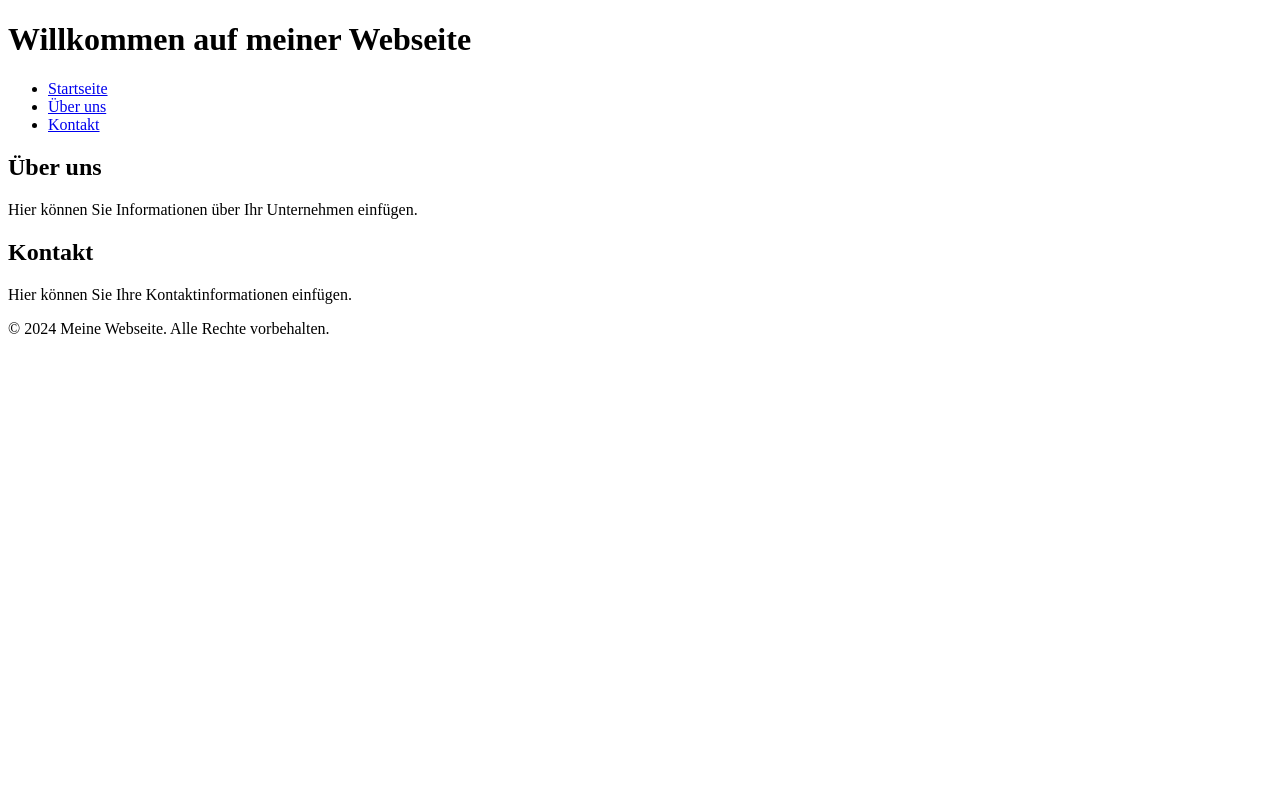
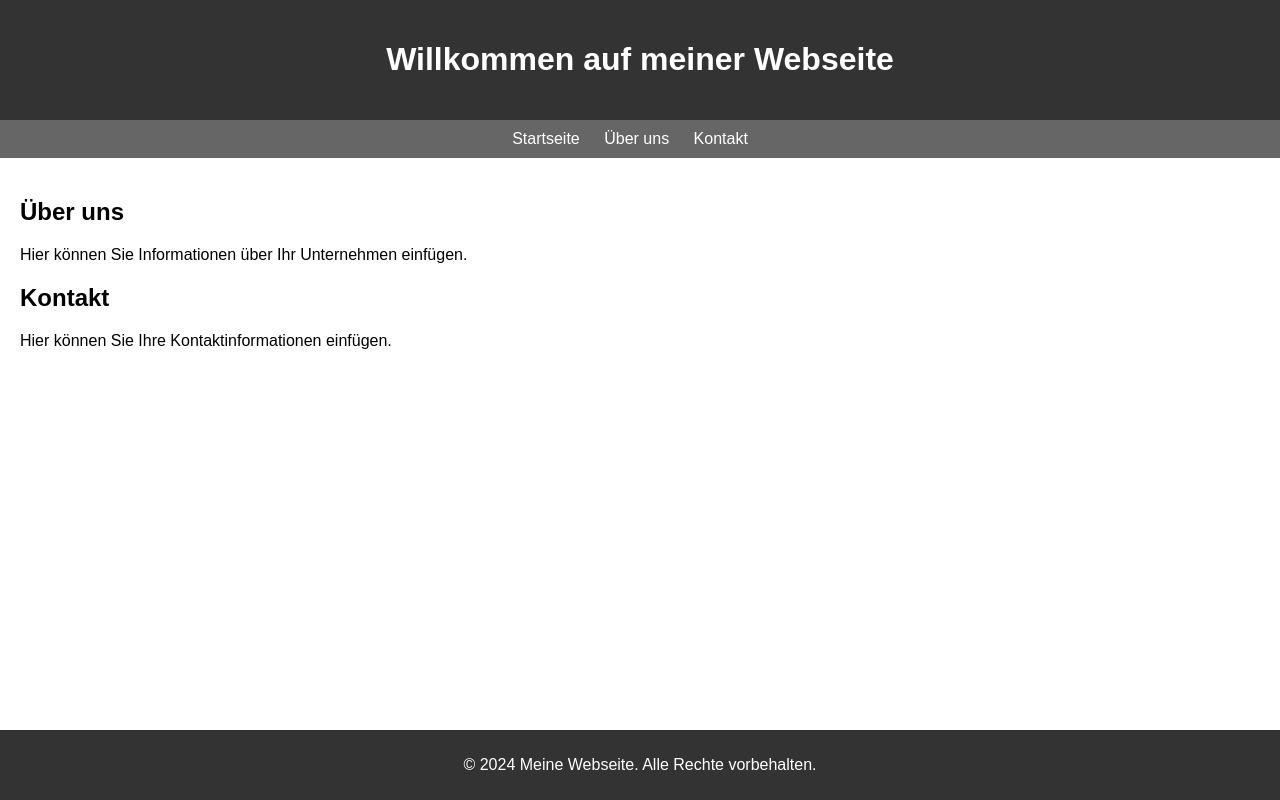
Before and after one commit to DarioScheuber/WebTech, a plain HTML site: page mainpage.html in a window 1280 px wide. Drawn offline with Linux system fonts and the light colour scheme.

Commit message:
add design CSS

```diff
--- /dev/null
+++ b/design.css
@@ -0,0 +1,52 @@
+body {
+    font-family: Arial, sans-serif;
+    margin: 0;
+    padding: 0;
+}
+
+header {
+    background-color: #333;
+    color: #fff;
+    text-align: center;
+    padding: 20px 0;
+}
+
+nav {
+    background-color: #666;
+    padding: 10px 0;
+}
+
+nav ul {
+    list-style-type: none;
+    margin: 0;
+    padding: 0;
+    text-align: center;
+}
+
+nav ul li {
+    display: inline;
+    margin-right: 20px;
+}
+
+nav ul li a {
+    text-decoration: none;
+    color: #fff;
+}
+
+main {
+    padding: 20px;
+}
+
+section {
+    margin-bottom: 20px;
+}
+
+footer {
+    background-color: #333;
+    color: #fff;
+    text-align: center;
+    padding: 10px 0;
+    position: fixed;
+    bottom: 0;
+    width: 100%;
+}
--- a/mainpage.html
+++ b/mainpage.html
@@ -4,14 +4,11 @@
     <meta charset="UTF-8">
     <meta name="viewport" content="width=device-width, initial-scale=1.0">
     <title>Meine Webseite</title>
-    <style>
-        /* Hier können Sie CSS-Stile hinzufügen */
-    </style>
+    <link rel="stylesheet" href="design.css">
 </head>
 <body>
     <header>
         <h1>Willkommen auf meiner Webseite</h1>
-        <!-- Hier können Sie Ihr Header-Inhalt einfügen -->
     </header>
 
     <nav>
@@ -19,7 +16,6 @@
             <li><a href="#">Startseite</a></li>
             <li><a href="#">Über uns</a></li>
             <li><a href="#">Kontakt</a></li>
-            <!-- Hier können Sie Ihre Navigationslinks einfügen -->
         </ul>
     </nav>
 
@@ -33,12 +29,10 @@
             <h2>Kontakt</h2>
             <p>Hier können Sie Ihre Kontaktinformationen einfügen.</p>
         </section>
-        <!-- Hier können Sie weitere Abschnitte für Ihre Inhalte hinzufügen -->
     </main>
 
     <footer>
         <p>&copy; 2024 Meine Webseite. Alle Rechte vorbehalten.</p>
-        <!-- Hier können Sie Ihr Footer-Inhalt einfügen -->
     </footer>
 </body>
 </html>
```
